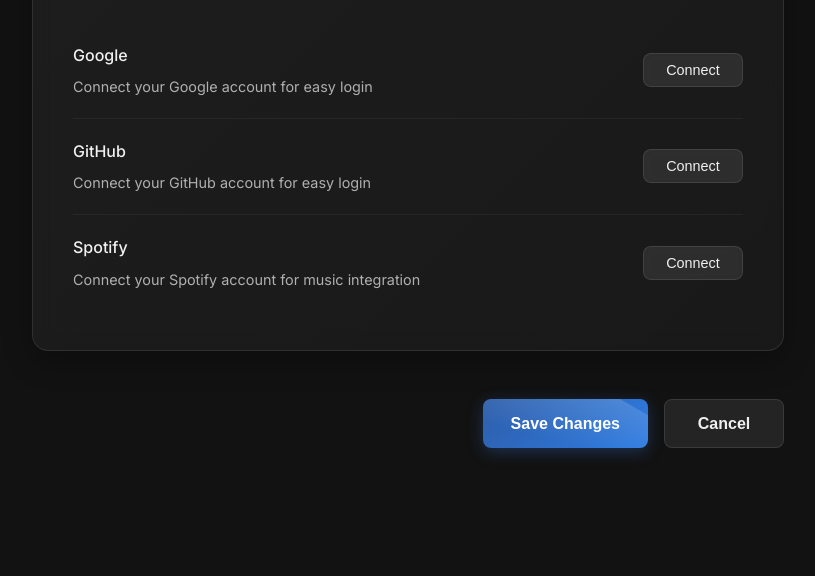
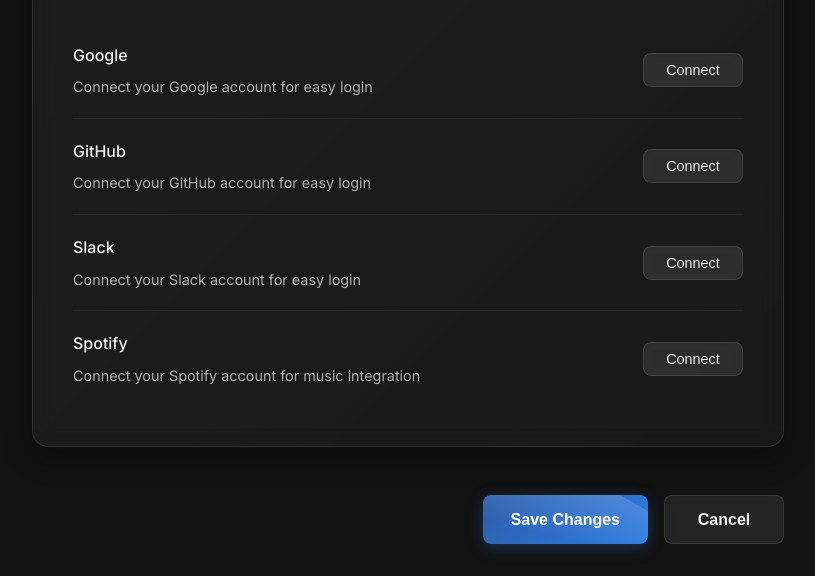
Before and after one commit to c2y5/FocusNest, a Flask app: template app/templates/settings.html in a window 1280 px wide. Shown: the part 1292-1868 px from the top of the page, without its empty margins (232-1047 px from the left). Before the commit the page ends 1750 px from the top, so only its background shows below. Run offline with Flask 3, Linux system fonts and the light colour scheme; the template is opened without the code that fills it, so the values that code supplies are empty.

Commit message:
link slack

```diff
--- a/app/static/js/linkingHandler.js
+++ b/app/static/js/linkingHandler.js
@@ -7,7 +7,8 @@ function initLinkingButtons() {
     const providers = {
         "linkGoogle": "google-oauth2",
         "linkGithub": "github",
-        "linkSpotify": "spotify"
+        "linkSpotify": "spotify",
+        "linkSlack": "sign-in-with-slack"
     };
 
     for (const [buttonId, provider] of Object.entries(providers)) {
@@ -54,7 +55,7 @@ function handleLinkClick(provider) {
 }
 
 function checkLinkStatus() {
-    const providers = ["google-oauth2", "github", "spotify"];
+    const providers = ["google-oauth2", "github", "spotify", "sign-in-with-slack"];
 
     providers.forEach(provider => {
         fetch(`/is_linked/${provider}`)
@@ -74,7 +75,8 @@ function updateLinkButton(provider, isLinked) {
     const buttonMap = {
         "google-oauth2": "linkGoogle",
         "github": "linkGithub",
-        "spotify": "linkSpotify"
+        "spotify": "linkSpotify",
+        "sign-in-with-slack": "linkSlack"
     };
 
     const buttonId = buttonMap[provider];
--- a/app/templates/settings.html
+++ b/app/templates/settings.html
@@ -118,6 +118,16 @@
             <div class="setting-item">
                 <div class="link-button-container">
                     <div class="toggle-label-group">
+                        <label class="setting-label">Slack</label>
+                        <p class="setting-description">Connect your Slack account for easy login</p>
+                    </div>
+                    <button class="link-button" id="linkSlack">Connect</button>
+                </div>
+            </div>
+
+            <div class="setting-item">
+                <div class="link-button-container">
+                    <div class="toggle-label-group">
                         <label class="setting-label">Spotify</label>
                         <p class="setting-description">Connect your Spotify account for music integration</p>
                     </div>
```
